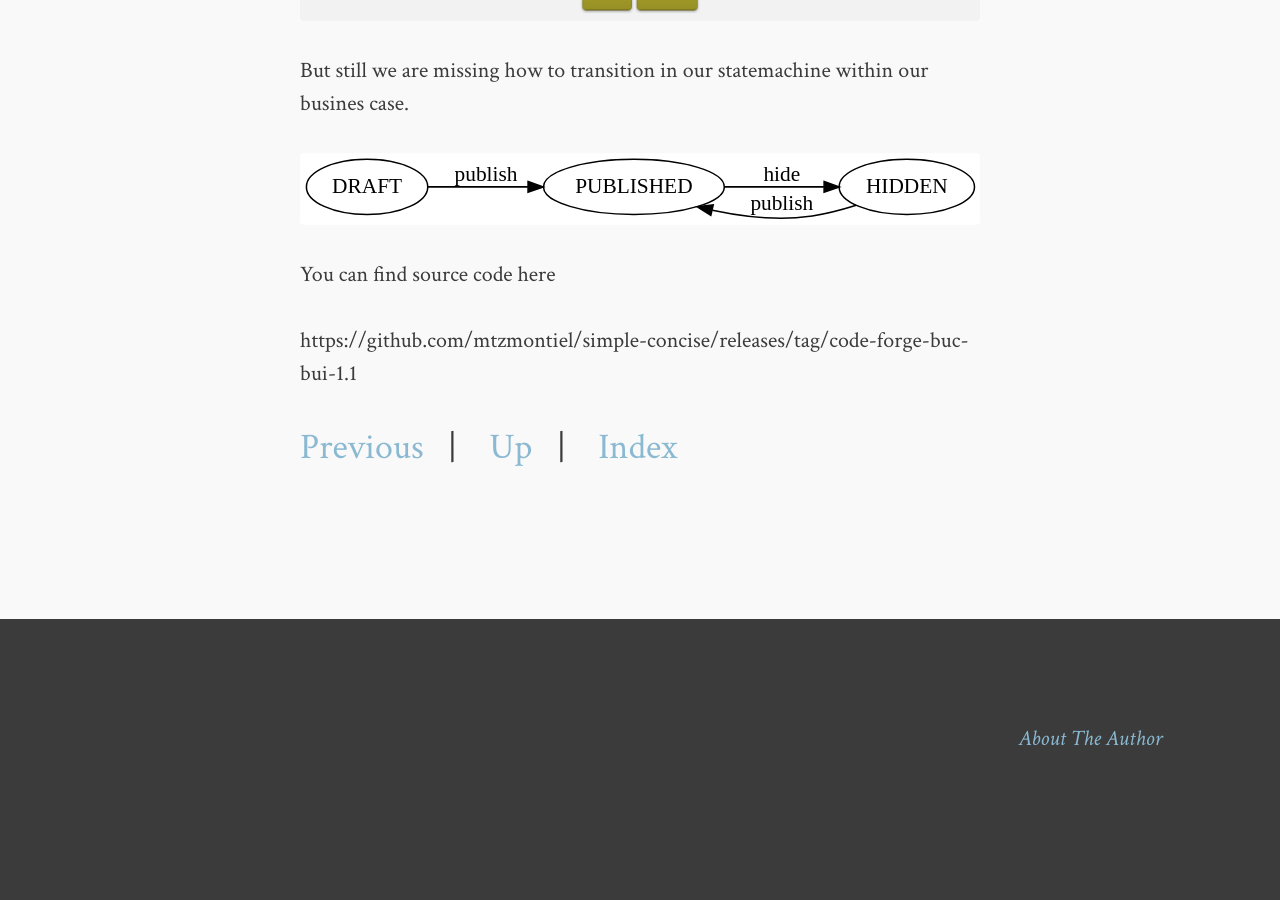
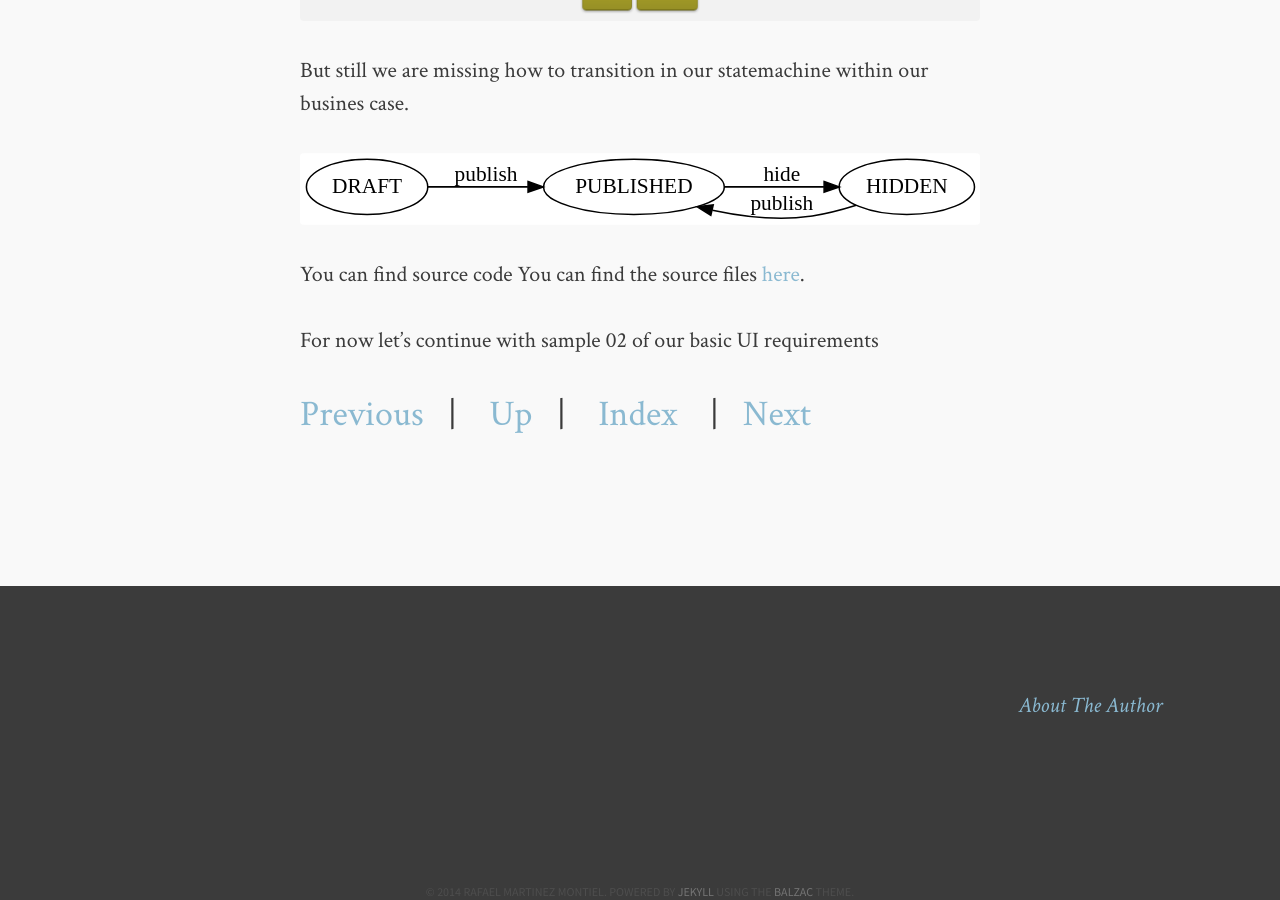
Before and after one commit to mtzmontiel/simple-concise, a Jekyll site: the page built from forge/sampleUI-BasicUI-02.md, in a window 1280 px wide and 900 px high, scrolled down 4565 px. Built offline with Jekyll 4.4.1, drawn with Linux system fonts in a browser that asks for light colours; some of the changed text lies outside the part shown.

Commit message:
Links from pages

```diff
--- a/forge/sampleUI-BasicUI-02.md
+++ b/forge/sampleUI-BasicUI-02.md
@@ -114,6 +115,8 @@
 
 <img src="{{site.url}}/assets/dot/su-baui-catalogue-status.dot.svg" />
 
-You can find source code here
+You can find source code You can find the source files [here][code-forge-buc-bui-1.1].
 
-https://github.com/mtzmontiel/simple-concise/releases/tag/code-forge-buc-bui-1.1
+[code-forge-buc-bui-1.1]:https://github.com/mtzmontiel/simple-concise/releases/tag/code-forge-buc-bui-1.1
+
+For now let's continue with sample 02 of our basic UI requirements
```
Also changed, not shown: other parts of forge/sampleUI-BasicUI-02.md (+3 -2 lines), forge/sampleUI-BasicUI.md (+2 -2 lines).
